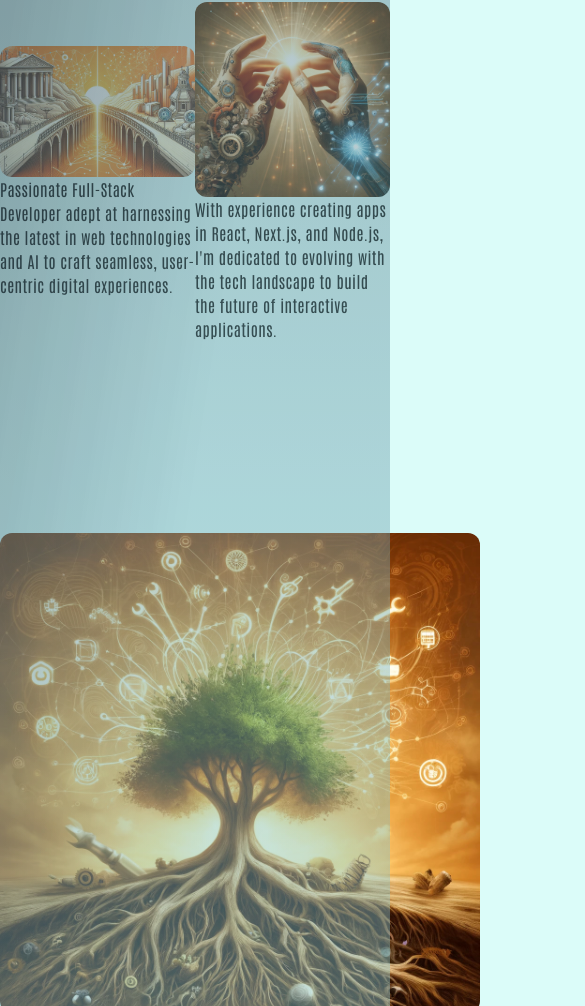
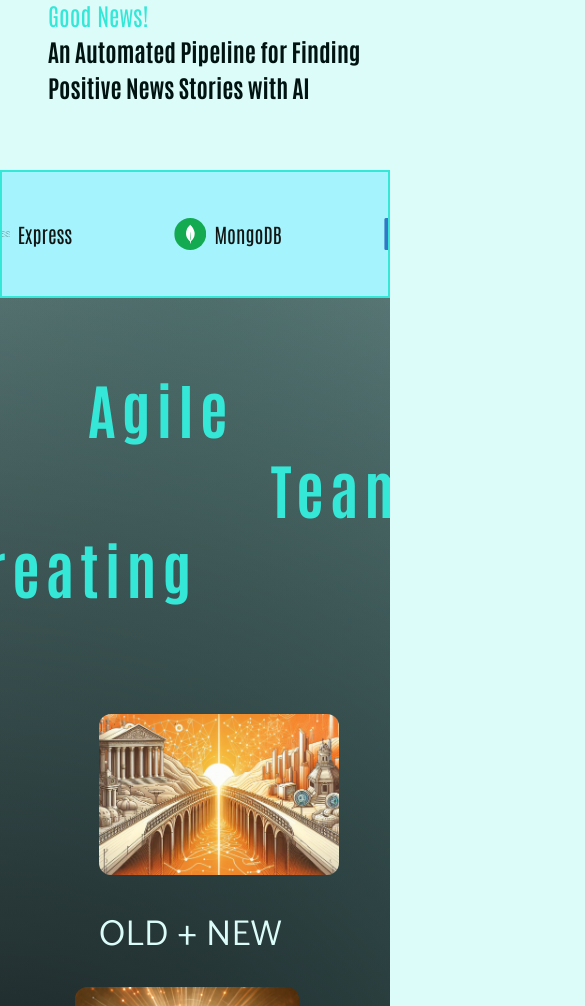
Before and after one commit to mike-v2/portfolio, a Next.js app: page / in a window 390 px wide. Shown: the part 994-2000 px from the top of the page, 585 px wide, since content can reach past the window. Built offline with nearby package versions, Linux system fonts and the light colour scheme.

Commit message:
Add responsiveness to summary section

```diff
--- a/app/globals.css
+++ b/app/globals.css
@@ -8,7 +8,8 @@
 .filter-primary {
   filter: invert(78%) sepia(49%) saturate(638%) hue-rotate(114deg) brightness(97%) contrast(87%);
 }
-.double-gradient {
-  background-image: linear-gradient(to top, #a5f3fc70 10%, #11182770), linear-gradient(to top left, #a5f3fc30 50%, #11182790);
-  opacity: .8;
+.summary-gradient {
+  background-image: radial-gradient(circle farthest-corner at 0% 50%, #141719, #fff0),
+    radial-gradient(circle farthest-corner at 100% 100%, #044c46, #ffffff50),
+    radial-gradient(circle farthest-side at 50% 0%, #03332f, #ffffff45)
 }
--- a/app/home.components/summary.tsx
+++ b/app/home.components/summary.tsx
@@ -2,12 +2,18 @@
 
 import { useEffect, useRef, useState } from 'react';
 import Image from 'next/image';
+import { Catamaran } from 'next/font/google';
+
+import { inverseLerp, inverseLerpClamped, lerp } from '@/utils/math';
+
+const catamaran = Catamaran({ subsets: ['latin'] });
 
 export default function Summary() {
   const containerRef = useRef<any>(null);
   const [position1, setPosition1] = useState(0);
   const [position2, setPosition2] = useState(0);
   const [position3, setPosition3] = useState(0);
+  const [opacity, setOpacity] = useState(100);
 
   useEffect(() => {
     const handleTransform = () => {
@@ -22,6 +28,14 @@ export default function Summary() {
         setPosition1(pos1);
         setPosition2(pos2);
         setPosition3(pos3);
+
+        const opacityFrac =
+          top > -height / 2
+            ? 1 - inverseLerpClamped(-400, -600, top)
+            : inverseLerpClamped(-height + 900, -height + 700, top);
+        const opac = Math.round(lerp(0.1, 1, opacityFrac) * 100);
+
+        setOpacity(opac);
       }
     };
 
@@ -34,27 +48,24 @@ export default function Summary() {
     };
   }, []);
 
-  function lerp(start: number, end: number, t: number) {
-    return start * (1 - t) + end * t;
-  }
-
-  function inverseLerp(start: number, end: number, value: number) {
-    return (value - start) / (end - start);
-  }
-
   return (
     <section
       ref={containerRef}
-      className='relative h-[155rem] py-40 tracking-wide'
+      className='relative h-[125rem] py-20 tracking-wide md:h-[160rem]'
     >
-      <div className='double-gradient absolute inset-0'></div>
+      <div className='summary-gradient absolute inset-0 -z-20 bg-gray-800'></div>
 
-      <div className='sticky top-12 -z-10 h-96 text-center text-9xl font-semibold tracking-widest text-primary'>
+      <div
+        style={{
+          opacity: `${opacity}%`,
+        }}
+        className='sticky top-12 -z-10 h-60 overflow-x-hidden text-center text-6xl font-bold tracking-widest text-primary md:h-[29rem] md:text-9xl'
+      >
         <div
           style={{
             transform: `translateX(${position1}vw)`,
           }}
-          className='absolute inset-0'
+          className='absolute inset-0 transition-all duration-1000 ease-out'
         >
           Agile
         </div>
@@ -62,21 +73,23 @@ export default function Summary() {
           style={{
             transform: `translateX(${position2}vw)`,
           }}
-          className='absolute inset-0 top-32'
+          className='absolute inset-0 top-20 whitespace-nowrap transition-all duration-1000 ease-out md:top-40'
         >
-          Creative
+          Team Player
         </div>
         <div
           style={{
             transform: `translateX(${position3}vw)`,
           }}
-          className='absolute inset-0 top-64'
+          className='absolute inset-0 top-40 transition-all duration-1000 ease-out md:top-80'
         >
-          Team Player
+          Creating
         </div>
       </div>
-      <div className='mx-auto mt-48 flex max-w-5xl items-center justify-between'>
-        <div className='w-96'>
+      <div
+        className={`${catamaran.className} mx-auto mt-24 flex max-w-5xl flex-col items-center justify-between gap-8 text-base-100 md:mt-48 md:flex-row`}
+      >
+        <div className='w-72 pl-12 md:w-96'>
           <Image
             src='/images/summary-bridge.jpg'
             alt='Image of bridging old and new technologies'
@@ -85,12 +98,9 @@ export default function Summary() {
             sizes='100vw'
             className='h-auto w-full rounded-xl'
           />
-          <p>
-            {`Passionate Full-Stack Developer adept at harnessing the latest in web
-        technologies and AI to craft seamless, user-centric digital experiences.`}
-          </p>
+          <p className='pt-10 text-4xl md:text-6xl'>{`OLD + NEW`}</p>
         </div>
-        <div className='w-96'>
+        <div className='w-60 pr-4 md:w-96'>
           <Image
             src='/images/summary-hands.jpg'
             alt='Image of old and new technologies represented by two hands'
@@ -99,14 +109,12 @@ export default function Summary() {
             sizes='100vw'
             className='h-auto w-full rounded-xl'
           />
-          <p>
-            {`With experience creating apps in React, Next.js, and Node.js, I'm
-        dedicated to evolving with the tech landscape to build the future of
-        interactive applications.`}
+          <p className='pt-6 text-xl'>
+            {`Combining a mastery of established tools like React with a thirst for the latest and greatest, including AI.`}
           </p>
         </div>
       </div>
-      <div className='mx-auto mt-48 w-[30rem]'>
+      <div className='mx-auto mt-48 w-full max-w-[30rem]'>
         <Image
           src='/images/summary-tree.jpg'
           alt='Image of old and new technologies represented by a tree'
--- a/app/page.tsx
+++ b/app/page.tsx
@@ -9,11 +9,11 @@ export default function Home() {
     <main>
       <Splash />
 
-      <Summary />
-
       <ProjectsPreview />
 
       <SkillsTicker />
+
+      <Summary />
 
       <BlogPreview />
     </main>
--- a/components/sectionTitle.tsx
+++ b/components/sectionTitle.tsx
@@ -1,6 +1,6 @@
 export default function SectionTitle({ title }: { title: string }) {
   return (
-    <h2 className='my-6 p-8 text-center text-[clamp(1.5rem,6vw,6rem)] md:my-24'>
+    <h2 className='my-6 p-8 text-center text-[clamp(3rem,6vw,6rem)] md:my-24'>
       {title}
     </h2>
   );
--- /dev/null
+++ b/utils/math.ts
@@ -0,0 +1,12 @@
+export function lerp(start: number, end: number, t: number) {
+  return start * (1 - t) + end * t;
+}
+
+export function inverseLerp(start: number, end: number, value: number) {
+  return (value - start) / (end - start);
+}
+
+export function inverseLerpClamped(start: number, end: number, value: number) {
+  const invLerp = (value - start) / (end - start);
+  return Math.max(Math.min(invLerp, 1), 0);
+}
```
